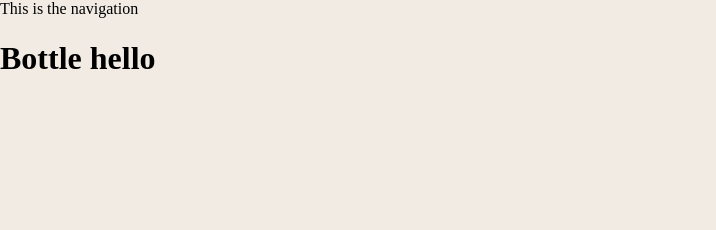
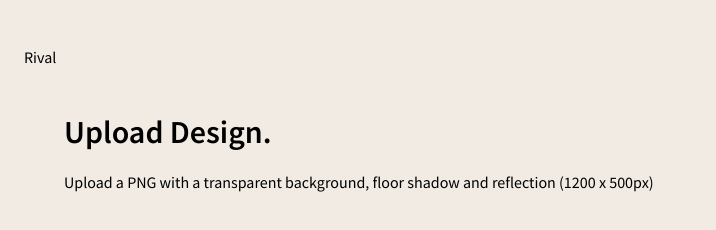
Before and after one commit to andylyell/bottle-renderer, a website: page src/index.html in a window 1280 px wide. Shown: the whole page, without its empty margins (0-716 px from the left). Drawn offline with Linux system fonts and the light colour scheme.

Commit message:
base set

```diff
--- a/src/index.html
+++ b/src/index.html
@@ -5,16 +5,29 @@
     <meta charset="UTF-8">
     <meta http-equiv="X-UA-Compatible" content="IE=edge">
     <meta name="viewport" content="width=device-width, initial-scale=1.0">
-    <title>Document</title>
+    <title>Bottle Renderer</title>
+    <link rel="shortcut icon" sizes="32x32" href="./images/favicon-fill.png" type="image/x-icon">
+    <link rel="preconnect" href="https://fonts.googleapis.com">
+    <link rel="preconnect" href="https://fonts.gstatic.com" crossorigin>
+    <link href="https://fonts.googleapis.com/css2?family=Source+Sans+Pro:wght@300;400;600&display=swap"
+        rel="stylesheet">
     <link rel="stylesheet" href="./css/style.css">
     <script src="script.js"></script>
 </head>
 
 <body>
-    <nav>
-        This is the navigation
+
+    <!-- Navigation -->
+    <nav class="navigation">
+        Rival
     </nav>
-    <h1>Bottle hello </h1>
+
+    <!-- Main body -->
+    <section class="section-upload">
+        <h1>Upload Design.</h1>
+        <p>Upload a PNG with a transparent background, floor shadow and reflection (1200 x 500px)</p>
+    </section>
+
 </body>
 
 </html>
--- a/src/sass/abstracts/_variables.scss
+++ b/src/sass/abstracts/_variables.scss
@@ -1 +1,3 @@
+//Colours
 $background-1: #F1EBE4;
+$red-1: #FF4032;
--- /dev/null
+++ b/src/sass/base/_typography.scss
@@ -0,0 +1,3 @@
+html {
+    font-family: 'Source Sans Pro', sans-serif;
+}
--- /dev/null
+++ b/src/sass/components/_navigation.scss
@@ -0,0 +1,3 @@
+.navigation {
+    margin: 48px 24px;
+}
--- /dev/null
+++ b/src/sass/layout/_upload-section.scss
@@ -0,0 +1,3 @@
+.section-upload {
+    padding: 0px 64px;
+}
--- a/src/sass/main.scss
+++ b/src/sass/main.scss
@@ -6,3 +6,9 @@
 //===== Base ====//
 @import './base/reset';
 @import './base/foundation';
+@import './base/typography';
+//===== Components ====//
+@import './components/buttons';
+@import './components/navigation';
+//===== Layout ====//
+@import './layout/upload-section';
```
Also changed, not shown: src/css/style.css, src/images/favicon-fill.png (added), src/sass/components/_buttons.scss (added).
